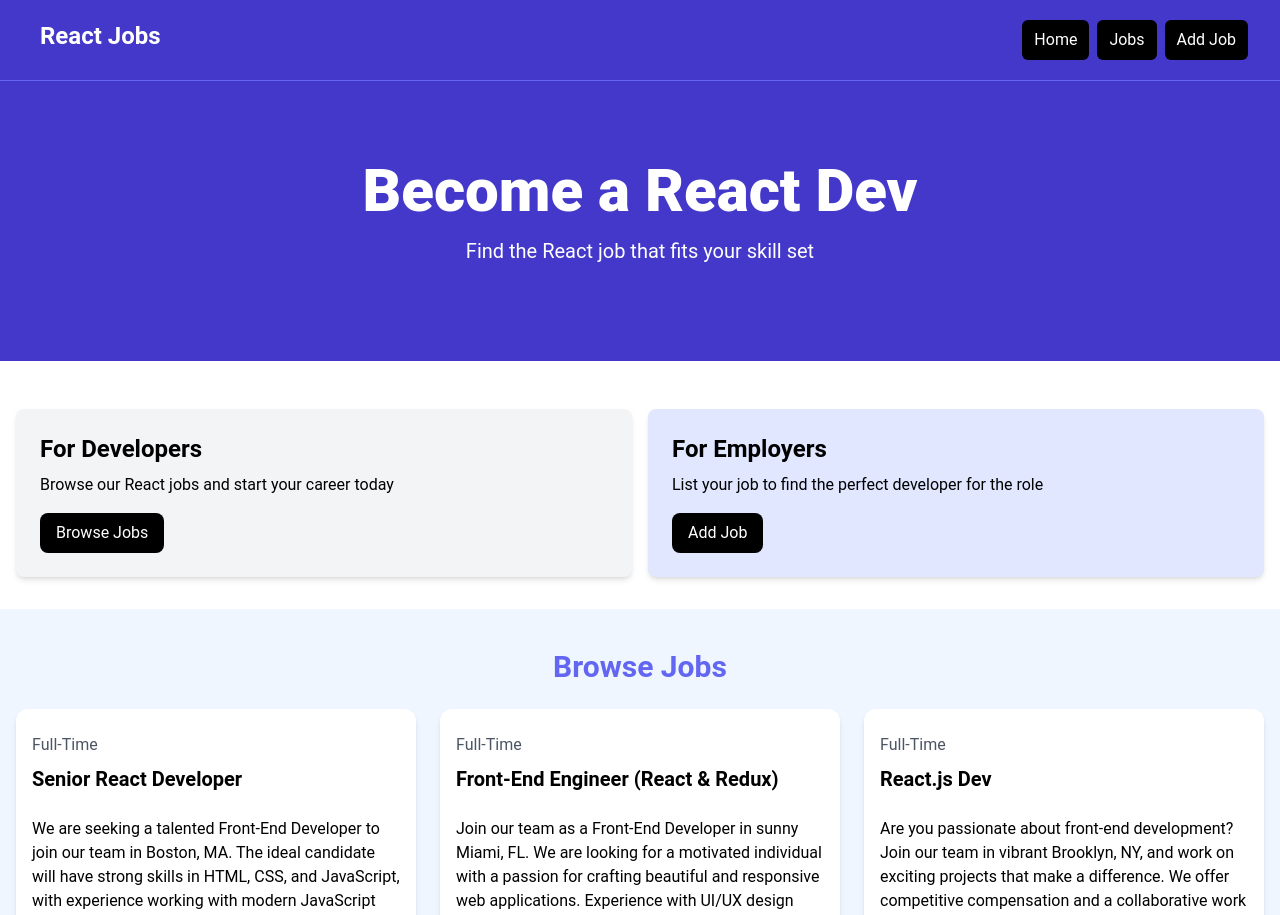
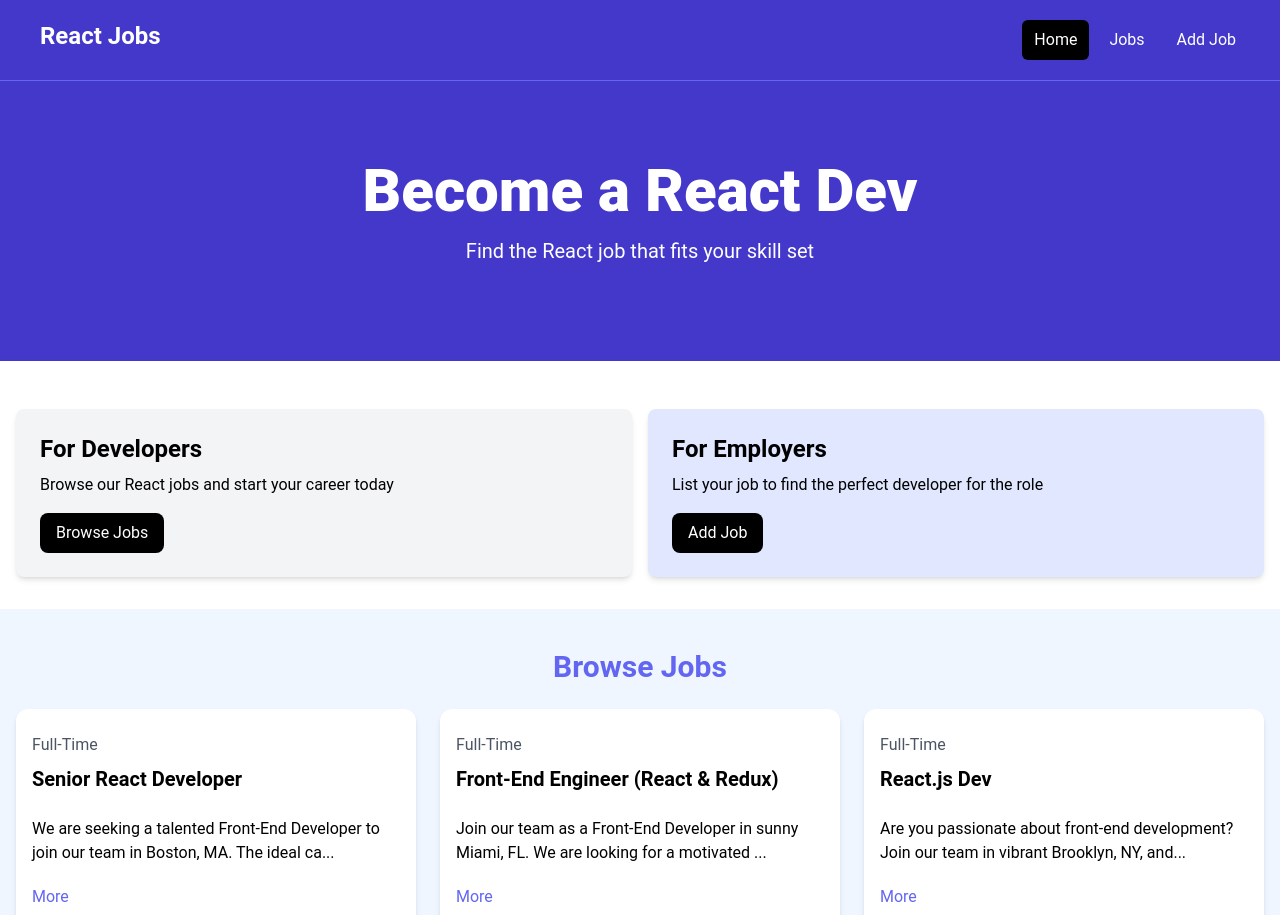
Before and after one commit to akam/job-board, a React (Vite) app in the folder vite-project/: page /jobs in a window 1280 px wide. Shown: the top 915 px of the page. Built offline with nearby package versions, Linux system fonts and the light colour scheme.

Commit message:
added show more description and navbar interaction

```diff
--- a/vite-project/src/components/JobListing.tsx
+++ b/vite-project/src/components/JobListing.tsx
@@ -1,3 +1,5 @@
+import { useState } from 'react';
+
 interface CompanyProps {
     name: string;
     description: string;
@@ -18,6 +20,17 @@ interface JobProps {
 }
 
 function JobListing({ job }: JobProps) {
+    const [showFullDescription, setShowFullDescription] = useState(false)
+    let description = job.description
+
+    if(!showFullDescription){
+        description = description.substring(0,90) + '...';
+    }
+
+    function handleClick(){
+        setShowFullDescription(!showFullDescription)
+    }
+
     return (
         <div className='bg-white rounded-xl shadow-md relative'>
         <div className='p-4'>
@@ -26,12 +39,13 @@ function JobListing({ job }: JobProps) {
             <h3 className='text-xl font-bold'>{job.title}</h3>
           </div>
 
-          <div className='mb-5'>{job.description}</div>
+          <div className='mb-5'>{description}</div>
 
           <button
+            onClick={handleClick}
             className='text-indigo-500 mb-5 hover:text-indigo-600'
           >
-            More
+            {showFullDescription ? 'Less' : 'More'}
           </button>
 
           <h3 className='text-indigo-500 mb-2'>{job.salary} / Year</h3>
--- a/vite-project/src/components/Navbar.tsx
+++ b/vite-project/src/components/Navbar.tsx
@@ -1,4 +1,11 @@
+import { useState } from 'react';
+
 function Navbar(){
+    const [selected, setSelected] = useState('home')
+    function handleClick(e: React.MouseEvent<HTMLAnchorElement>) {
+        e.preventDefault()
+        setSelected((e.target as HTMLAnchorElement).id)
+    }
     return (
         <nav className='bg-indigo-700 border-b border-indigo-500'>
             <div className='mx-auto max-w-7xl px-2 sm:px-6 lg:px-8'>
@@ -9,9 +16,27 @@ function Navbar(){
                     </span>
                 <div className='md:ml-auto'>
                     <div className='flex space-x-2'>
-                        <a href='/home' className='text-white bg-black hover:bg-gray-900 hover:text-white rounded-md px-3 py-2'>Home</a>
-                        <a href='/jobs' className='text-white bg-black hover:bg-gray-900 hover:text-white rounded-md px-3 py-2'>Jobs</a>
-                        <a href='/addjob' className='text-white bg-black hover:bg-gray-900 hover:text-white rounded-md px-3 py-2'>Add Job</a>
+                        <a
+                        id='home'
+                        onClick={handleClick}
+                        href='/home'
+                        className={`text-white ${selected === 'home' ? 'bg-black' : 'bg-indigo-700'} hover:bg-gray-900 hover:text-white rounded-md px-3 py-2`}>
+                            Home
+                        </a>
+                        <a
+                        id='jobs'
+                        onClick={handleClick}
+                        href='/jobs'
+                        className={`text-white ${selected === 'jobs' ? 'bg-black' : 'bg-indigo-700'} hover:bg-gray-900 hover:text-white rounded-md px-3 py-2`}>
+                            Jobs
+                        </a>
+                        <a
+                        id='addJob'
+                        onClick={handleClick}
+                        href='/addJob'
+                        className={`text-white ${selected === 'addJob' ? 'bg-black' : 'bg-indigo-700'} hover:bg-gray-900 hover:text-white rounded-md px-3 py-2`}>
+                            Add Job
+                        </a>
                     </div>
                 </div>
                 </div>
```
